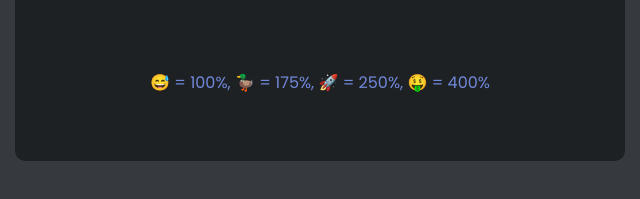
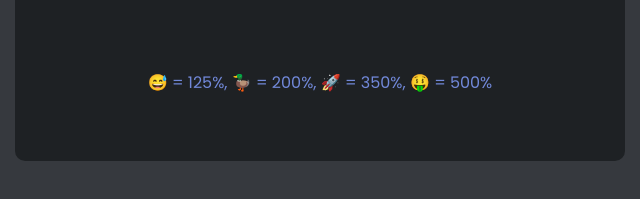
Before and after one commit to nicowizzy/Slot-Machine, a plain HTML site: page index.html in a window 1280 px wide. Shown: the part 595-794 px from the top of the page, 320-960 px from the left. Drawn offline with Linux system fonts and the light colour scheme.

Commit message:
changed win multiplier again

```diff
--- a/index.html
+++ b/index.html
@@ -45,7 +45,7 @@
                 <p id="winOrLose">Gambling addiction is no joke.</p>
             </div>
             <div class ="expl">
-                <p id="expl">😅 = 100%, 🦆 = 175%, 🚀 = 250%, 🤑 = 400%</p>
+                <p id="expl">😅 = 125%, 🦆 = 200%, 🚀 = 350%, 🤑 = 500%</p>
             </div>
         </div>
         <script src="script.js"></script>
--- a/script.js
+++ b/script.js
@@ -96,5 +96,5 @@
     }
 
     init();
-  }
+    }
 )();
```
